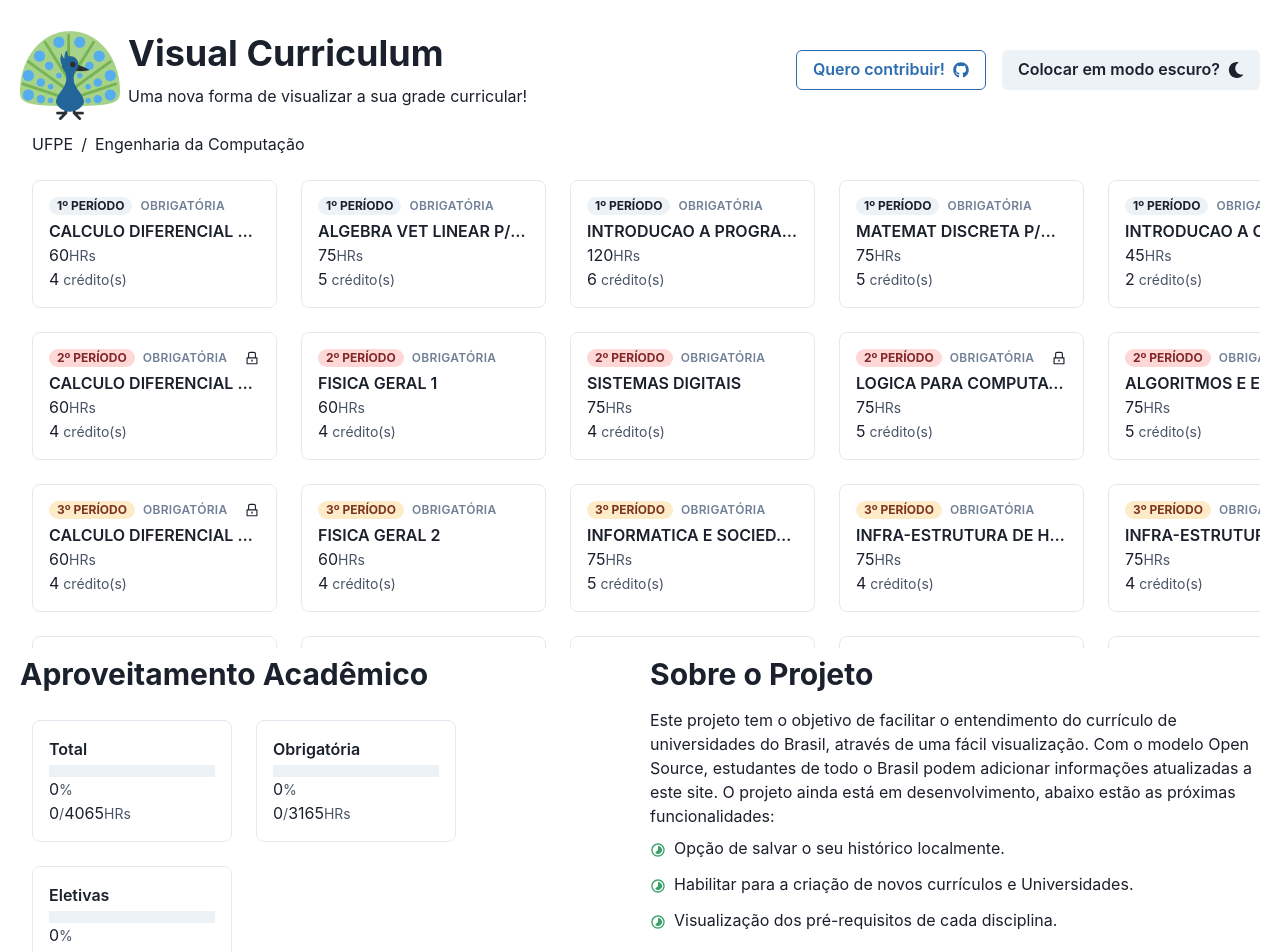
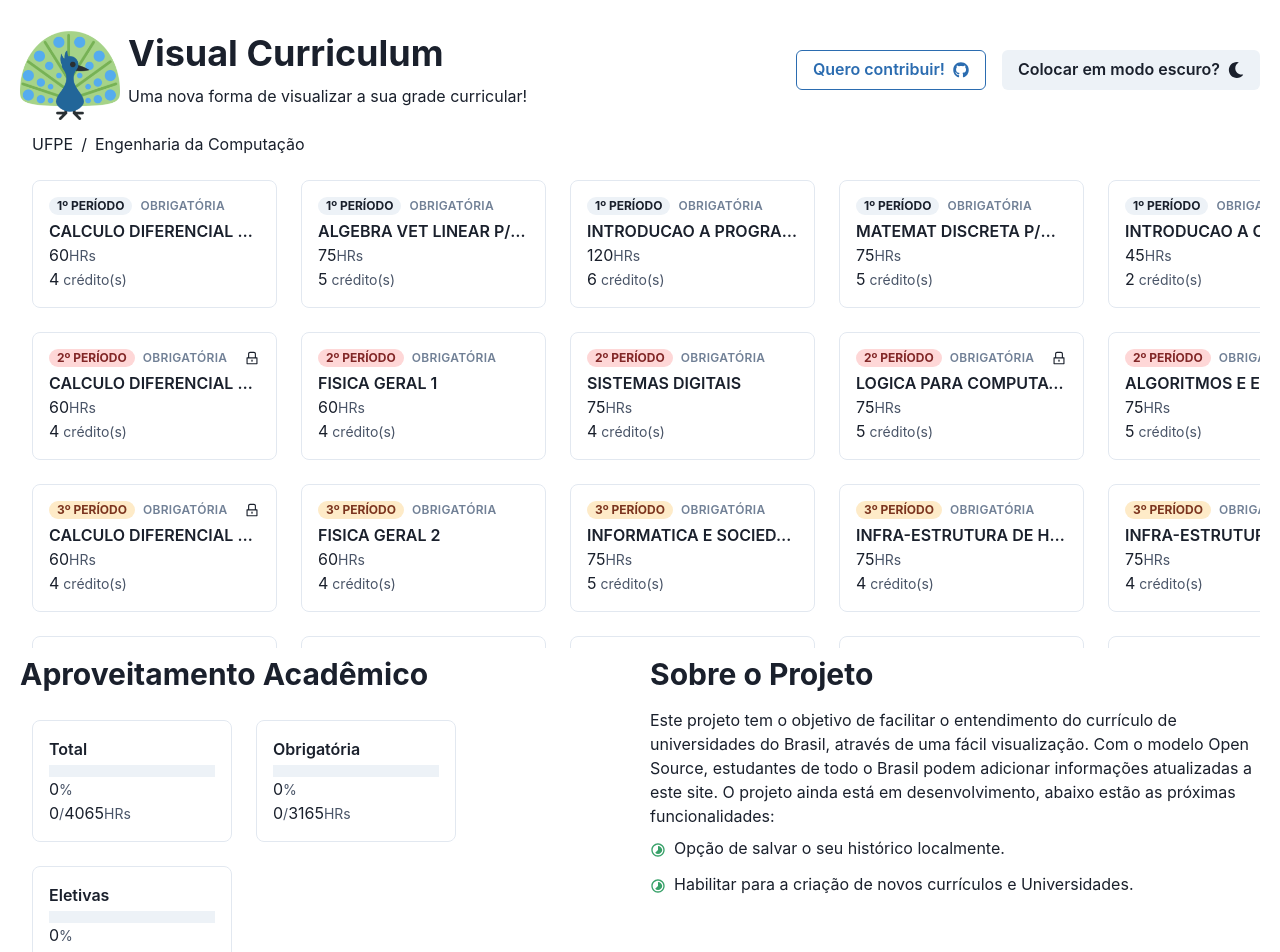
Before and after one commit to ThiagoAugustoSM/visual-curriculum, a React (Create React App) app: page / in a window 1280 px wide. Shown: the top 952 px of the page. Built offline with nearby package versions, Linux system fonts and the light colour scheme.

Commit message:
docs: remove prerequisites view from feature roadmap

```diff
--- a/src/components/NextSteps/index.tsx
+++ b/src/components/NextSteps/index.tsx
@@ -1,4 +1,5 @@
 import React from 'react';
+
 import {
   Heading,
   Text,
@@ -31,10 +32,6 @@ const NextSteps = (): React.ReactElement => {
           <ListIcon as={MdTimelapse} color="green.500" />
           Habilitar para a criação de novos currículos e Universidades.
         </ListItem>
-        <ListItem>
-          <ListIcon as={MdTimelapse} color="green.500" />
-          Visualização dos pré-requisitos de cada disciplina.
-        </ListItem>
       </List>
     </Stack>
   );
```
Also changed, not shown: 1 other file (tests, documents, lock files or other folders).
